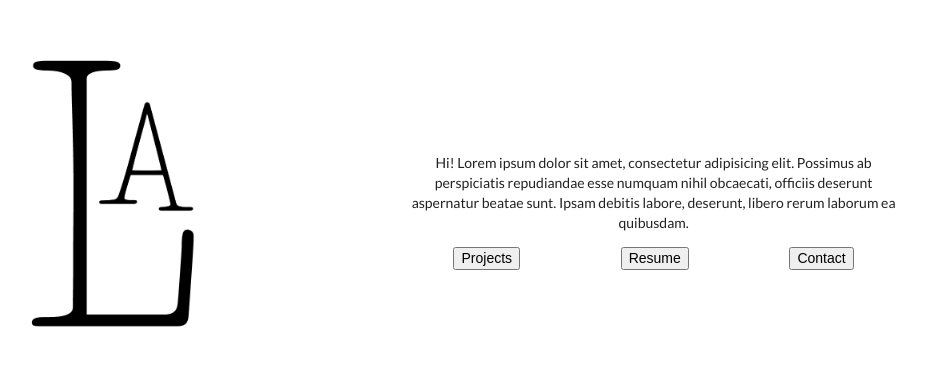
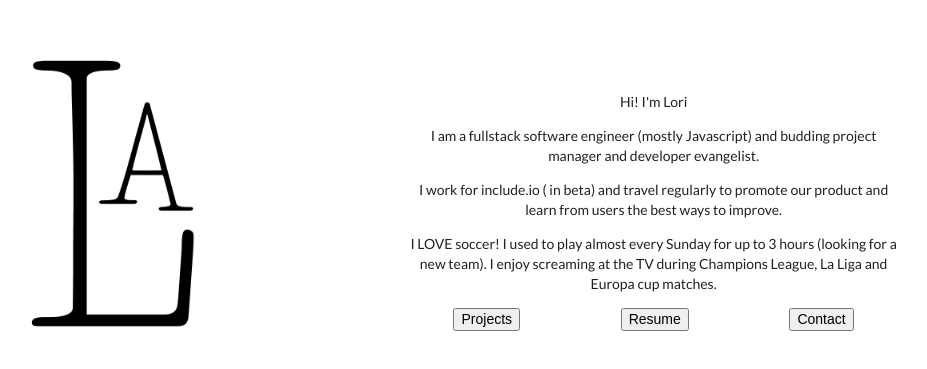
Before and after one commit to ashes74/portfolio, a React (Create React App) app: page / in a window 1280 px wide. Shown: the part 291-660 px from the top of the page, without its empty margins (276-1203 px from the left). Built offline with nearby package versions, Linux system fonts and the light colour scheme.

Commit message:
Add some bio.

```diff
--- a/src/App.js
+++ b/src/App.js
@@ -1,4 +1,4 @@
-import React, { Component } from 'react';
+import React, {Component} from 'react';
 import logo_black from '../public/img/logos/L -logo-black.png'
 import './styles/App.css';
 import Button from './components/Button.jsx'
@@ -12,14 +12,24 @@ class App extends Component {
         </div>
         <div className="content-panel">
           <p>
-         Hi!
-
-         Lorem ipsum dolor sit amet, consectetur adipisicing elit. Possimus ab perspiciatis repudiandae esse numquam nihil obcaecati, officiis deserunt aspernatur beatae sunt. Ipsam debitis labore, deserunt, libero rerum laborum ea quibusdam.
+            Hi! I'm Lori
+          </p>
+          <p>
+            I am a fullstack software engineer (mostly Javascript) and budding project manager and developer evangelist.
+          </p>
+          <p>
+            I work for include.io ( in beta) and travel regularly to promote our product and
+            learn from users the best ways to improve.
+          </p>
+          <p>
+            I LOVE soccer! I used to play almost every Sunday for up to 3 hours (looking for
+            a new team). I enjoy screaming at the TV during Champions League, La Liga and
+            Europa cup matches.
           </p>
           <div className="buttons">
             <Button content="Projects"/>
             <Button content="Resume"/>
-            <Button content="Contact" />
+            <Button content="Contact"/>
           </div>
         </div>
       </div>
```
Lines whose indentation alone changed are shown as unchanged.
